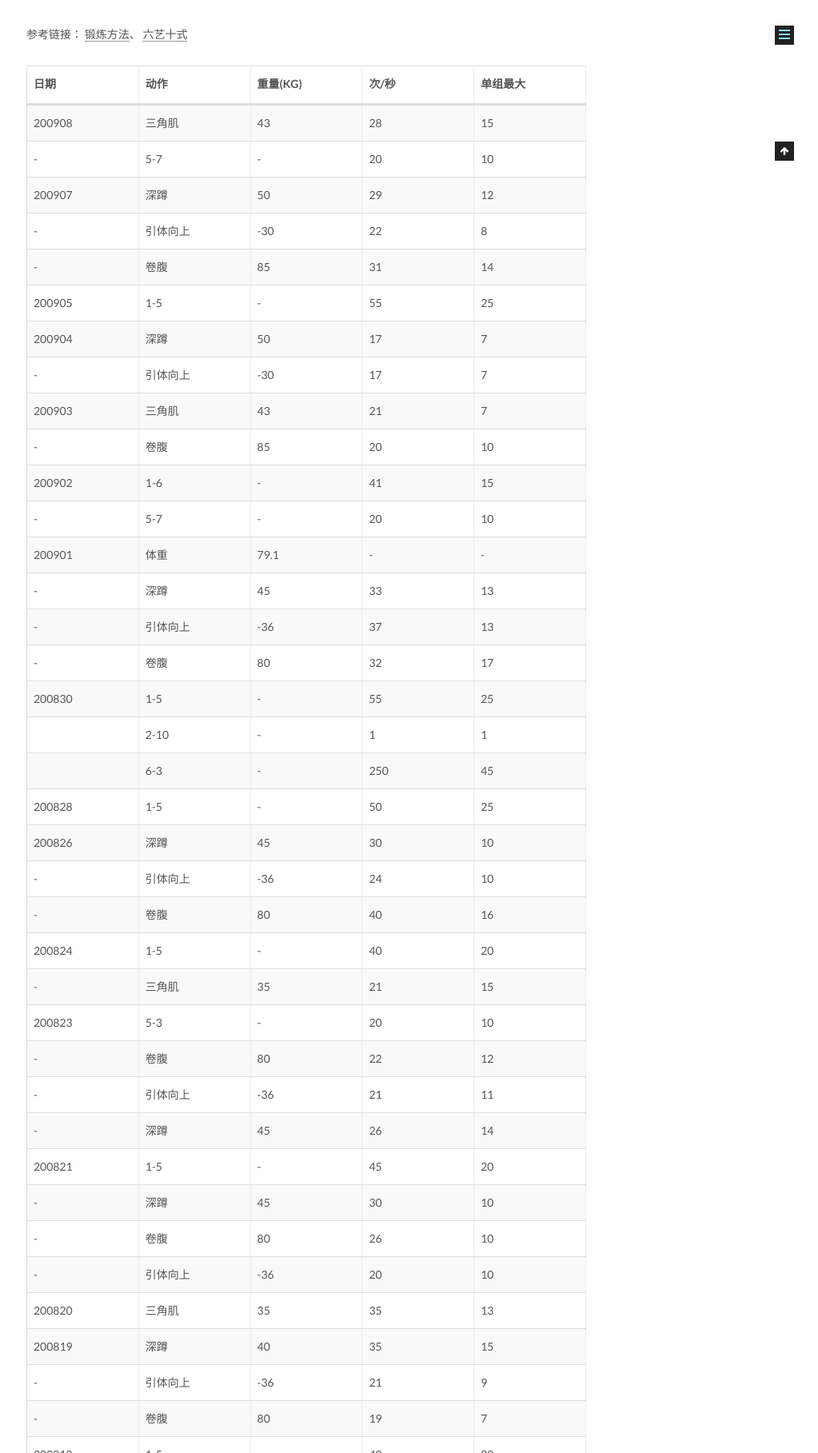
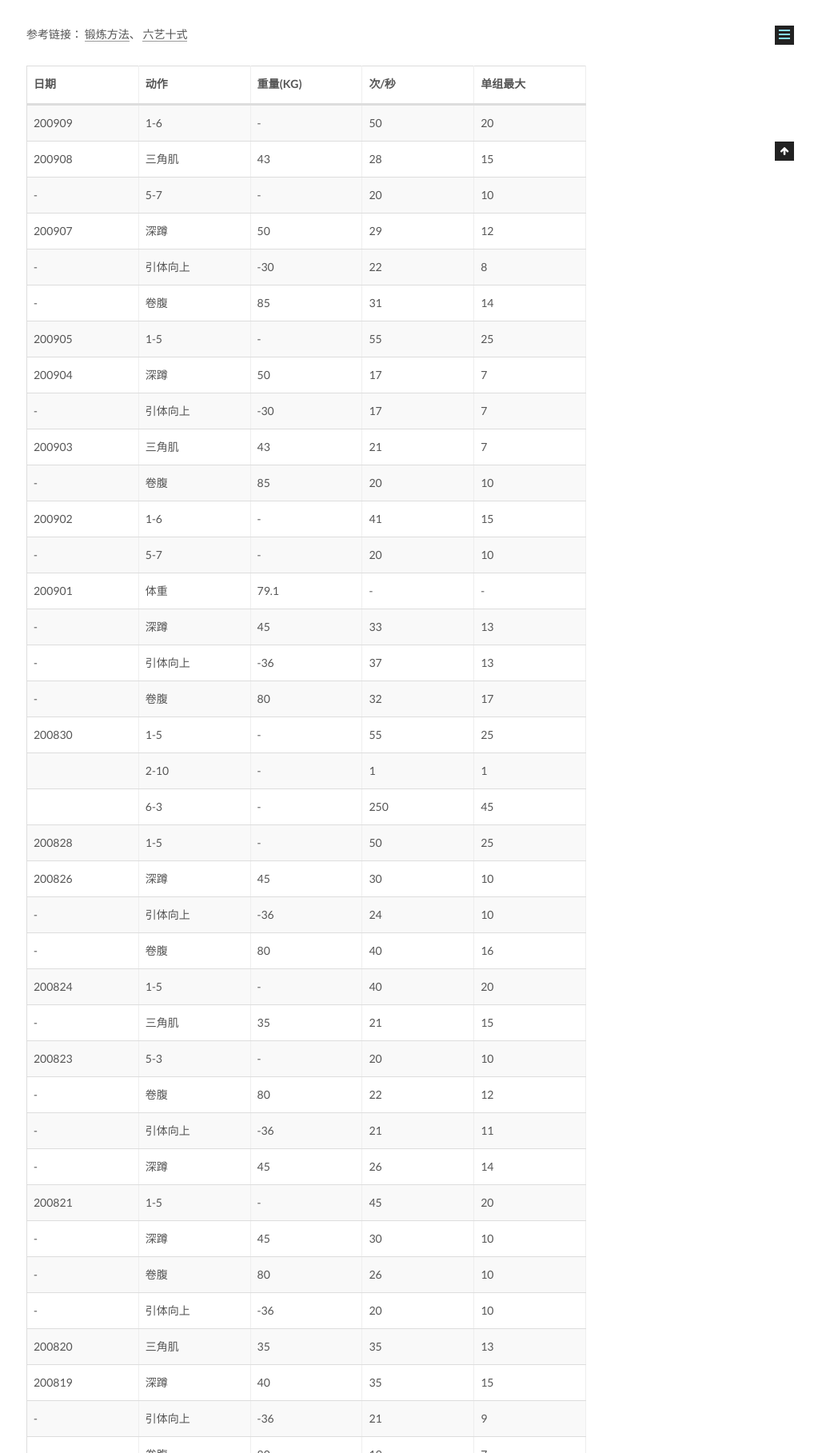
Before and after one commit to CodeHunter2006/CodeHunter2006.github.io, a Jekyll site: the page built from _posts/2020-06-01-Fitness_Record.md, in a window 1280 px wide, cut to the strip 799-2616 px from the top of the page. Shown: the whole strip at 80% size, without its empty margins (257-1280 px from the left). Built offline with Jekyll 4.4.1, drawn with Linux system fonts in a browser that asks for light colours.

Commit message:
[doc]: add contents.

```diff
--- a/_posts/2020-06-01-Fitness_Record.md
+++ b/_posts/2020-06-01-Fitness_Record.md
@@ -14,6 +14,7 @@ tags: Healthy
 
 | 日期   | 动作     | 重量(KG) | 次/秒 | 单组最大 |
 | ------ | -------- | -------- | ----- | -------- |
+| 200909 | 1-6      | -        | 50    | 20       |
 | 200908 | 三角肌   | 43       | 28    | 15       |
 | -      | 5-7      | -        | 20    | 10       |
 | 200907 | 深蹲     | 50       | 29    | 12       |
```
